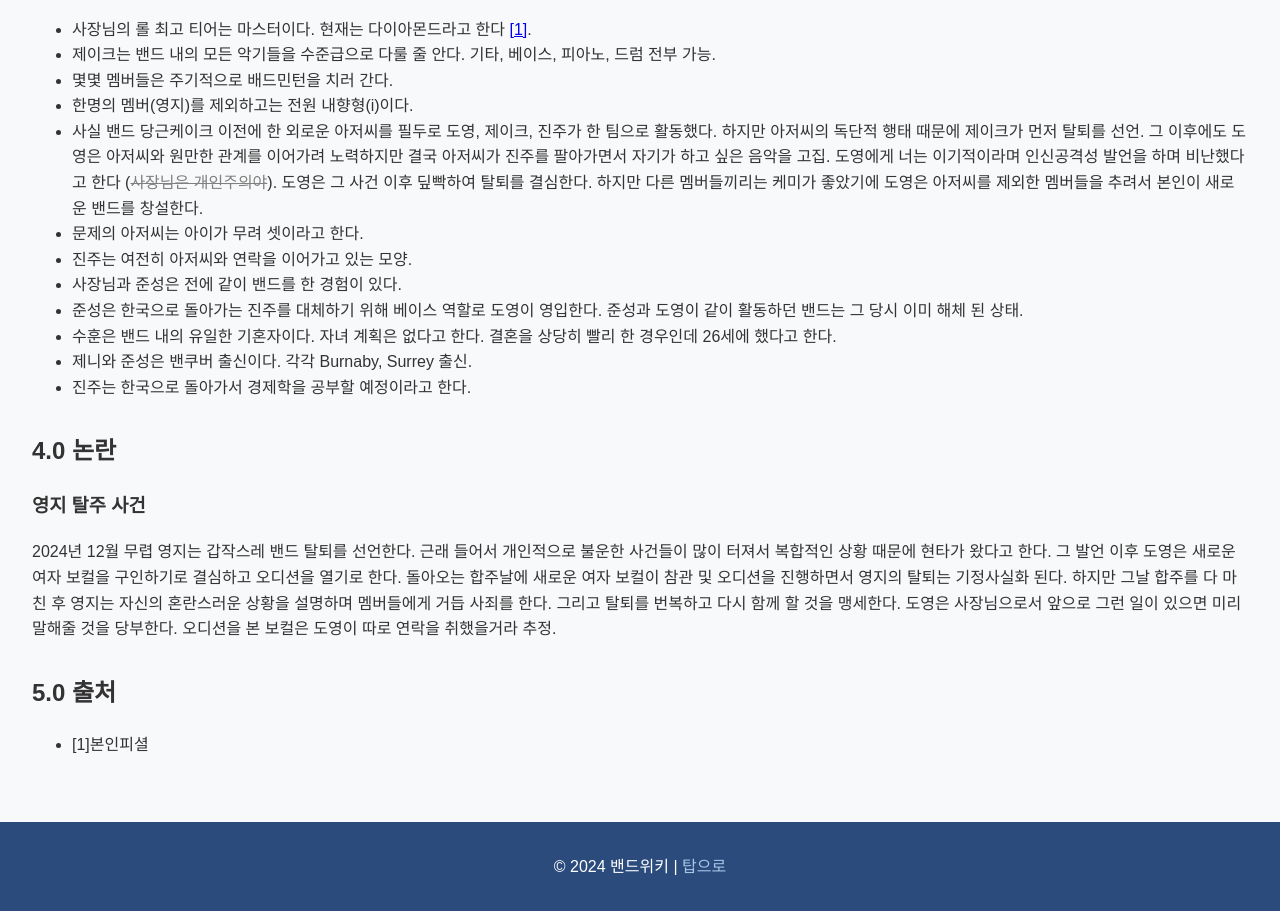
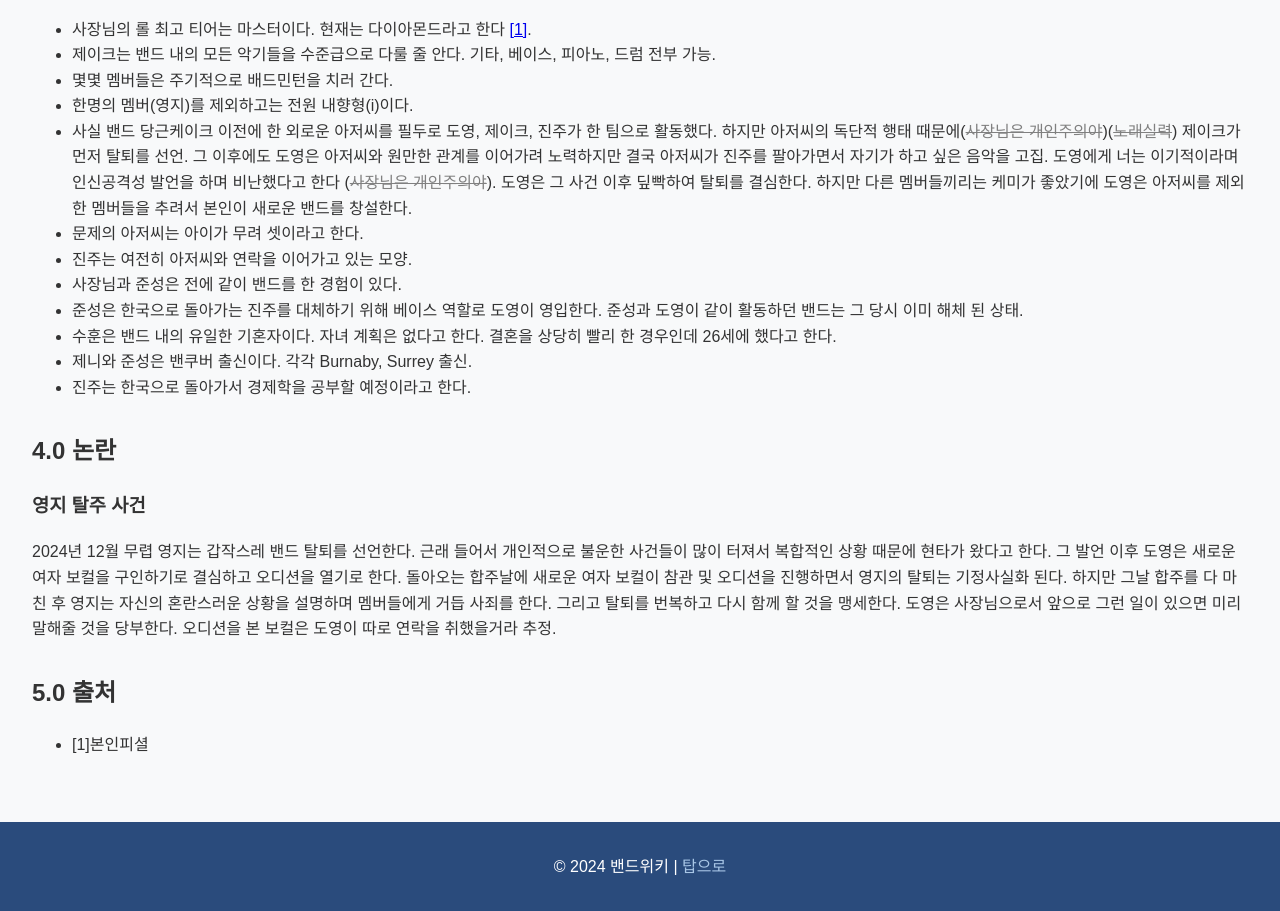
Before and after one commit to dangkei4/bandWiki, a plain HTML site: page index.html in a window 1280 px wide. Shown: the part 1789-2700 px from the top of the page. Drawn offline with Linux system fonts and the light colour scheme.

Commit message:
Update index.html

```diff
--- a/index.html
+++ b/index.html
@@ -247,7 +247,7 @@
                 <li>제이크는 밴드 내의 모든 악기들을 수준급으로 다룰 줄 안다. 기타, 베이스, 피아노, 드럼 전부 가능.</li>
                 <li>몇몇 멤버들은 주기적으로 배드민턴을 치러 간다.</li>
                 <li>한명의 멤버(영지)를 제외하고는 전원 내향형(i)이다.</li>
-                <li>사실 밴드 당근케이크 이전에 한 외로운 아저씨를 필두로 도영, 제이크, 진주가 한 팀으로 활동했다. 하지만 아저씨의 독단적 행태 때문에 제이크가 먼저 탈퇴를 선언. 그 이후에도 도영은 아저씨와 원만한 관계를 이어가려 노력하지만 결국 아저씨가 진주를 팔아가면서 자기가 하고 싶은 음악을 고집. 도영에게 너는 이기적이라며 인신공격성 발언을 하며 비난했다고 한다 (<span style="text-decoration: line-through; color: grey;">사장님은 개인주의야</span>). 도영은 그 사건 이후 딮빡하여 탈퇴를 결심한다. 하지만 다른 멤버들끼리는 케미가 좋았기에 도영은 아저씨를 제외한 멤버들을 추려서 본인이 새로운 밴드를 창설한다.</li>
+                <li>사실 밴드 당근케이크 이전에 한 외로운 아저씨를 필두로 도영, 제이크, 진주가 한 팀으로 활동했다. 하지만 아저씨의 독단적 행태 때문에(<span style="text-decoration: line-through; color: grey;">사장님은 개인주의야</span>)(<span style="text-decoration: line-through; color: grey;">노래실력</span>) 제이크가 먼저 탈퇴를 선언. 그 이후에도 도영은 아저씨와 원만한 관계를 이어가려 노력하지만 결국 아저씨가 진주를 팔아가면서 자기가 하고 싶은 음악을 고집. 도영에게 너는 이기적이라며 인신공격성 발언을 하며 비난했다고 한다 (<span style="text-decoration: line-through; color: grey;">사장님은 개인주의야</span>). 도영은 그 사건 이후 딮빡하여 탈퇴를 결심한다. 하지만 다른 멤버들끼리는 케미가 좋았기에 도영은 아저씨를 제외한 멤버들을 추려서 본인이 새로운 밴드를 창설한다.</li>
                 <li>문제의 아저씨는 아이가 무려 셋이라고 한다.</li>
                 <li>진주는 여전히 아저씨와 연락을 이어가고 있는 모양.</li>
                 <li>사장님과 준성은 전에 같이 밴드를 한 경험이 있다.</li>
```
